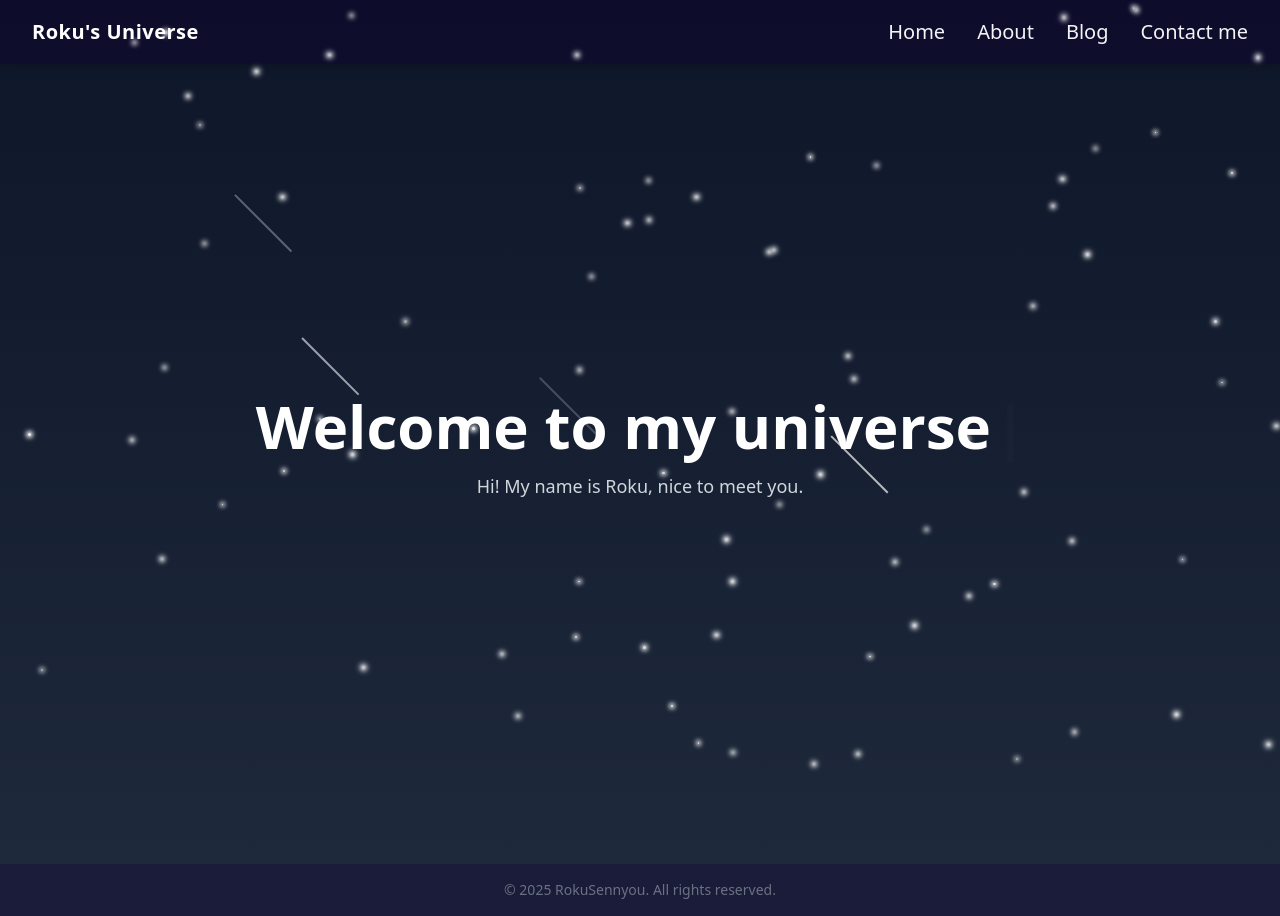
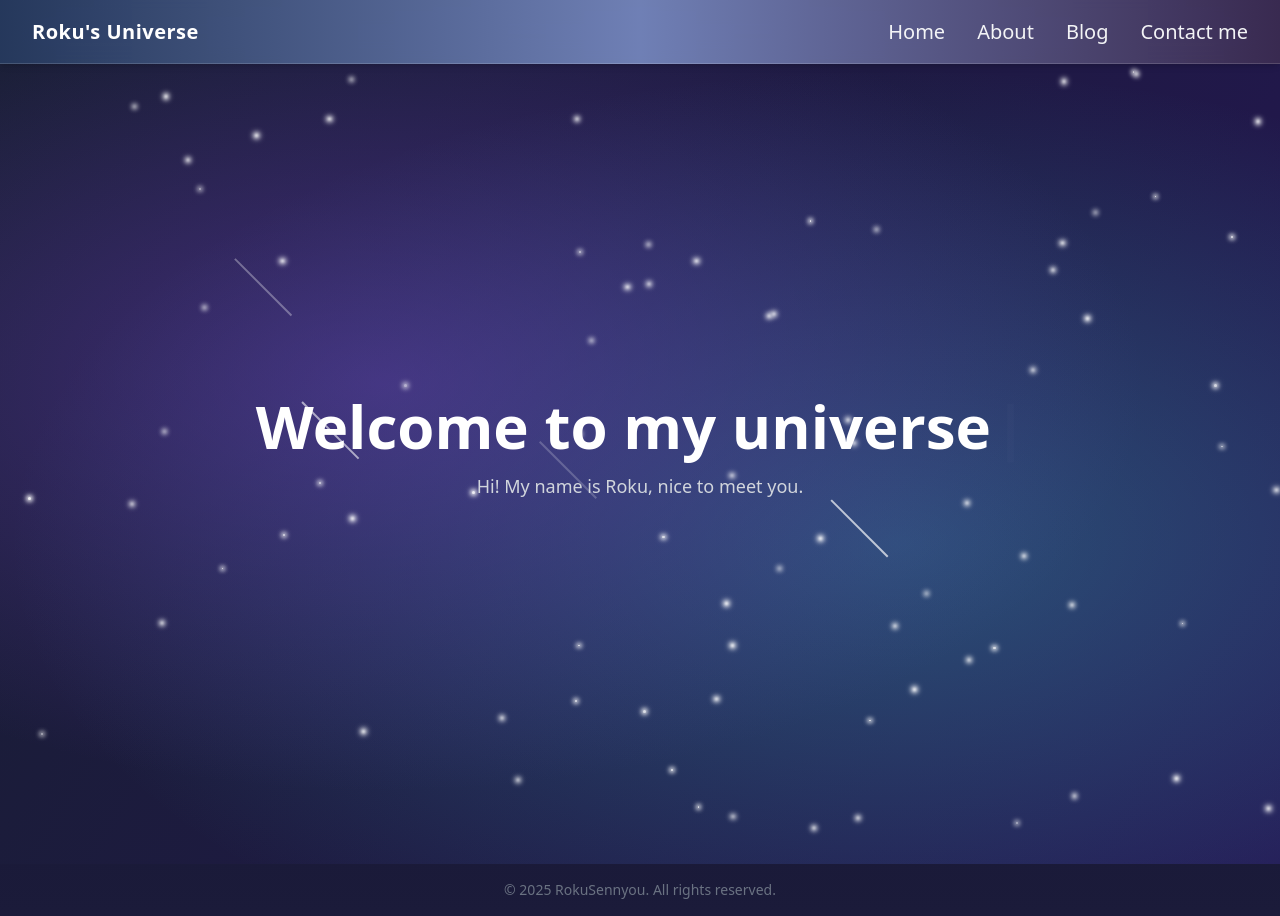
Before and after one commit to RokuSennyou/RokuSennyou.github.io, a Next.js app: page / in a window 1280 px wide. Built offline with nearby package versions, Linux system fonts and the light colour scheme.

Commit message:
feat: add new background css!

```diff
--- a/src/app/globals.css
+++ b/src/app/globals.css
@@ -27,3 +27,16 @@ body {
   background-repeat: no-repeat;
   min-height: 100vh;
 }
+
+.cosmic-bg {
+  position: absolute;
+  inset: 0;
+  width: 100vw;
+  height: 100vh;
+  z-index: -10;
+  pointer-events: none;
+  background:
+    radial-gradient(ellipse at 30% 40%, rgba(105,64,184,0.5) 0%, transparent 60%),
+    radial-gradient(ellipse at 70% 60%, rgba(64,184,210,0.35) 0%, transparent 70%),
+    linear-gradient(120deg, #181e33 0%, #241652 100%);
+}
--- a/src/app/page.tsx
+++ b/src/app/page.tsx
@@ -5,7 +5,8 @@ import BackgroundStars from "../components/BackgroundStars";
 
 export default function Home() {
   return (
-    <div className="h-screen bg-gradient-to-b from-[#0f172a] to-[#1e293b] text-white flex flex-col items-center justify-center text-center px-4">
+ <div className="relative h-screen flex flex-col items-center justify-center text-center px-4 overflow-hidden">
+      <div className="cosmic-bg" />
       <BackgroundStars />
       <ShootingStar />
       <h1 className="text-5xl sm:text-6xl font-bold mb-4">
--- a/src/components/Navbar.tsx
+++ b/src/components/Navbar.tsx
@@ -22,12 +22,18 @@ export default function Navbar() {
   return (
 <nav
   className={
-        "fixed top-0 left-0 w-full bg-black-500 flex items-center transition-all duration-300 z-40 px-8 " +
+    "fixed top-0 left-0 w-full z-40 px-8 flex items-center transition-all duration-300 " +
+    "bg-gradient-to-r from-[#283c5fee] via-[#7f92c9dd] to-[#3d2d53ee] " +
+    "backdrop-blur-xl backdrop-saturate-150 " +
+    "shadow-lg " +
+    "border-b border-white/15 " +
     sizeClass
   }
   onMouseEnter={() => setHovered(true)}
   onMouseLeave={() => setHovered(false)}
 >
+
+
       <a href="/" className="font-bold text-white-200 tracking-wide mr-auto select-none">
         Roku&apos;s Universe
       </a>
```
Lines whose indentation alone changed are shown as unchanged.
